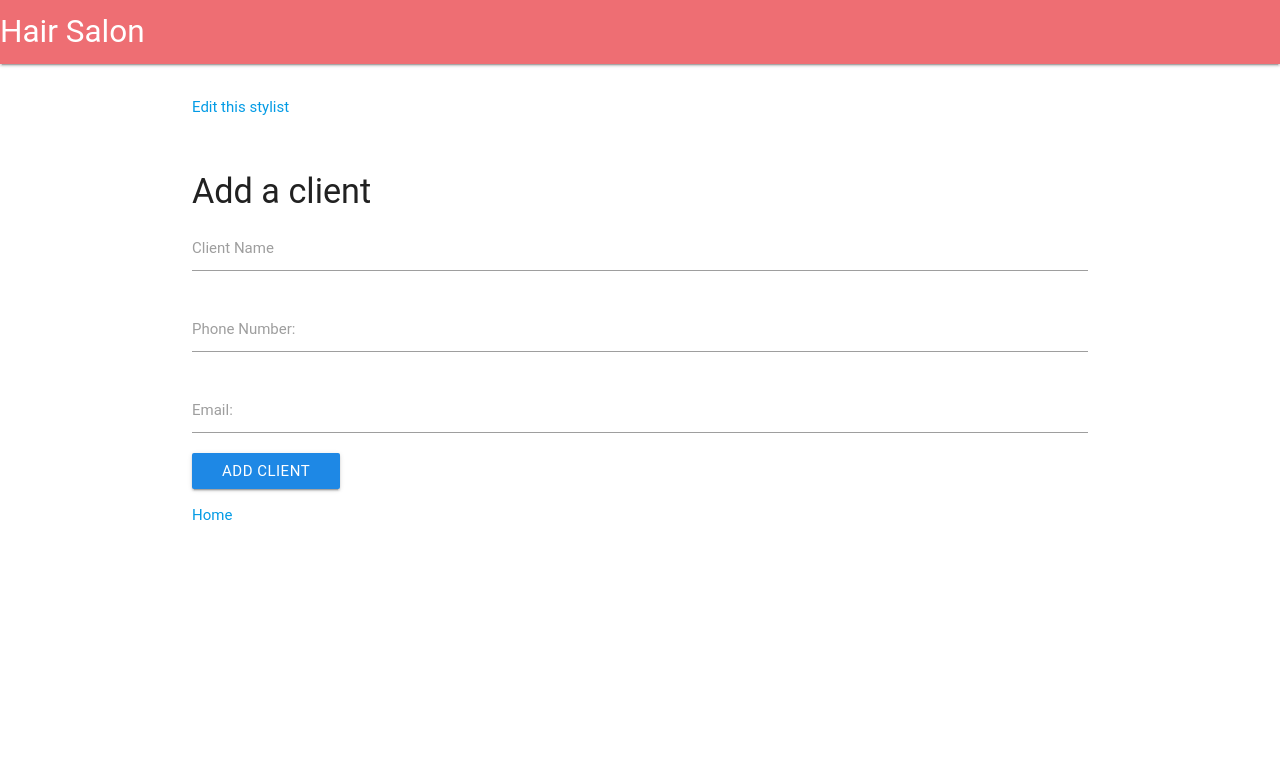
After one commit to marywarrington/hair-salon-code-review-php, a PHP site: template views/stylist.html.twig in a window 1280 px wide. The commit adds this page. Shown: the top 784 px of the page. Run offline with PHP 8.4, Linux system fonts and the light colour scheme; the template is opened without the code that fills it, so the values that code supplies are empty; some libraries are stand-ins or nearby versions; some web fonts are replaced.

Commit message:
add stylist id twig pages

```diff
--- a/views/index.html.twig
+++ b/views/index.html.twig
@@ -26,7 +26,7 @@
             </form>
 <br>
             {% for stylist in stylists %}
-                <a class="waves-effect waves-teal btn-large buttons" href="/stylists/{{ stylist.getId }}">{{ stylist.getName }}</a>
+                <a class="waves-effect waves-teal btn-large buttons" href="/stylist/{{ stylist.getId }}">{{ stylist.getName }}</a>
             {% endfor %}
         </div>
     </body>
--- /dev/null
+++ b/views/stylist.html.twig
@@ -0,0 +1,61 @@
+<html>
+<head>
+    <link rel="stylesheet" href="https://cdnjs.cloudflare.com/ajax/libs/materialize/0.97.5/css/materialize.min.css">
+     <script type="text/javascript" src="https://code.jquery.com/jquery-2.1.1.min.js"></script>
+     <script src="https://cdnjs.cloudflare.com/ajax/libs/materialize/0.97.5/js/materialize.min.js"></script>
+     <link rel="stylesheet" href="/css/styles.css" type="text/css">
+    <title>Clients</title>
+</head>
+<body>
+    <nav>
+        <div class="nav-wrapper">
+            <a href="/" class="brand-logo">Hair Salon</a>
+        </div>
+    </nav>
+    <div class="container">
+        <div>
+            <h1>{{ stylist.getName }}</h1>
+        </div>
+
+        <p><a href="/stylists/{{ stylist.getId }}/edit">Edit this stylist</a></p>
+
+        {% if clients is not empty %}
+            <ul>
+                {% for client in clients %}
+                    <li>
+                        <h3>{{ client.getName }}</h3>
+                        <h4>{{ client.getPhone }}</h4>
+                        <h4>{{ client.getEmail }}</h4>
+                        <form action="/clients/{{ client.getId }}/edit" method="get">
+                            <button class="btn waves-effect blue darken-1 waves-light" type="submit" name="button">Edit client</button>
+                        </form>
+                    </li>
+                {% endfor %}
+            </ul>
+        {% endif %}
+<br>
+        <h4>Add a client</h4>
+
+        <form action='/clients' method='post'>
+            <input id="stylist_id" name="stylist_id" type="hidden" value="{{ stylist.getId() }}">
+            <div class="input-field">
+                <label for='client_name'>Client Name</label>
+                <input id='client_name' name='client_name' type='text' required>
+            </div>
+            <div class="input-field">
+                <label for='phone'>Phone Number:</label>
+                <input id='phone' name='phone' type='text' required>
+            </div>
+            <div class="input-field">
+                <label for='email'>Email:</label>
+                <input id='email' name='email' type='text' required>
+            </div>
+
+            <button class="btn waves-effect blue darken-1 waves-light" type="submit" name="button">Add client</button>
+
+        </form>
+
+        <p><a href='/'>Home</a></p>
+    </div>
+</body>
+</html>
```
Also changed, not shown: app/app.php (+9 -0 lines).
